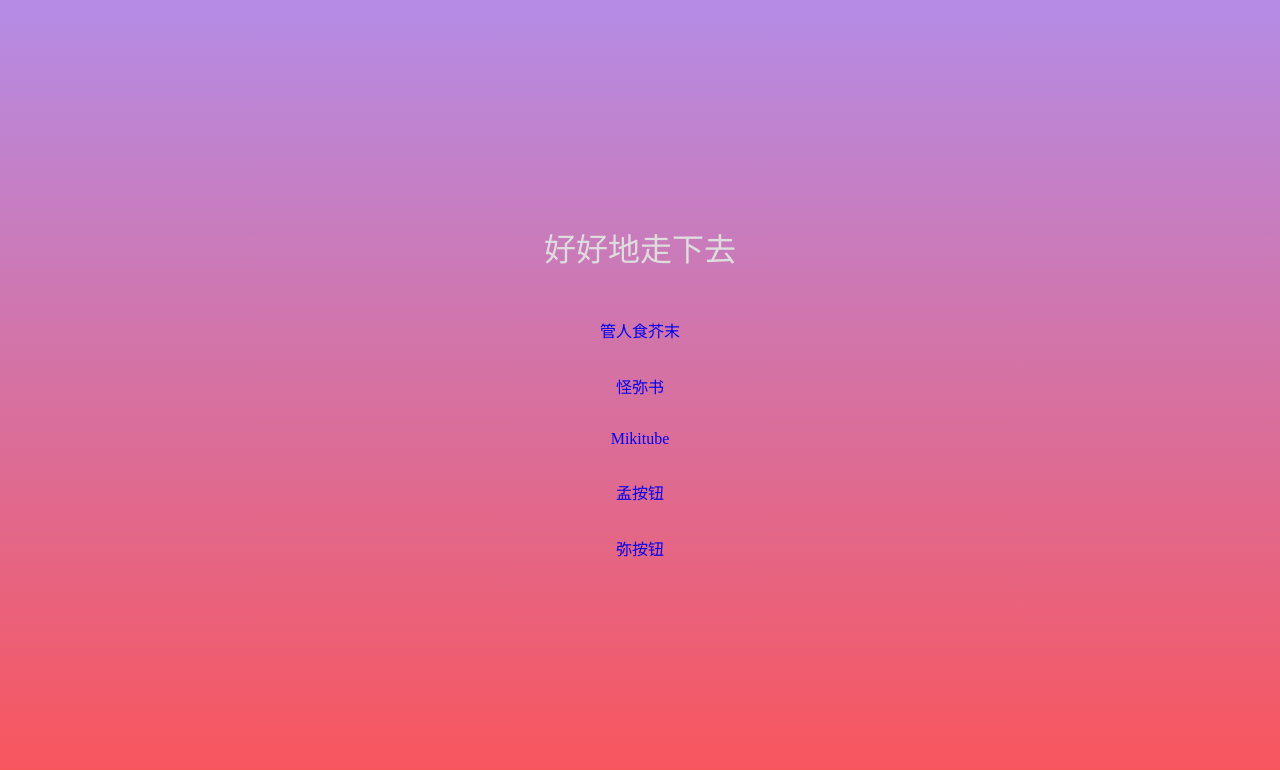
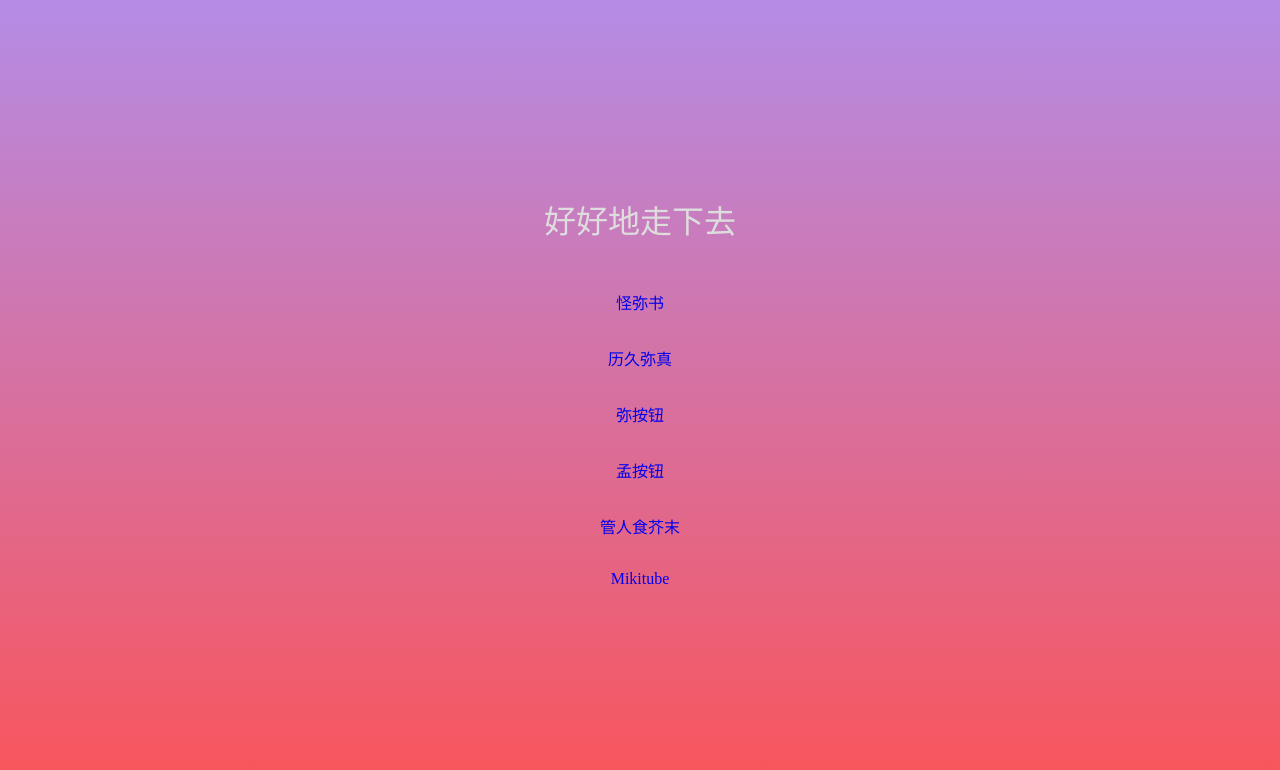
Before and after one commit to mihirukiss/mihiru-vue, a Vue app: page / in a window 1280 px wide. Shown: the top 770 px of the page. Built offline with nearby package versions, Linux system fonts and the light colour scheme.

Commit message:
调整样式

```diff
--- a/src/assets/css/memory.css
+++ b/src/assets/css/memory.css
@@ -8,6 +8,14 @@
   align-items: center;
   justify-content: center;
   text-align: center;
+  width: 100%;
+}
+
+a.no-decoration {
+  text-decoration: none;
+}
+
+.full-width {
   width: 100%;
 }
 
--- a/src/router/index.js
+++ b/src/router/index.js
@@ -30,7 +30,7 @@ const routes = [
     name: 'Memory',
     component: Memory,
     meta: {
-      title: "Memory"
+      title: "历久弥真"
     }
   },
 ]
--- a/src/views/Home.vue
+++ b/src/views/Home.vue
@@ -1,11 +1,12 @@
 <template>
     <v-container fluid>
         <span class="top-span">好好地走下去</span>
+        <span class="link-span"><router-link to="/miarticles">怪弥书</router-link></span>
+        <span class="link-span"><router-link to="/memory">历久弥真</router-link></span>
+        <span class="link-span"><a href="https://www.supermikimiki.com" title="弥按钮">弥按钮</a></span>
+        <span class="link-span"><a href="https://mahiru.cn" title="孟按钮">孟按钮</a></span>
         <span class="link-span"><a href="https://mihiru.com/onlooker/" title="管人食芥末">管人食芥末</a></span>
-        <span class="link-span"><router-link to="/miarticles">怪弥书</router-link></span>
         <span class="link-span"><a href="https://mihiru.com/mikitube/" title="Mikitube">Mikitube</a></span>
-        <span class="link-span"><a href="https://mahiru.cn" title="孟按钮">孟按钮</a></span>
-        <span class="link-span"><a href="https://www.supermikimiki.com" title="弥按钮">弥按钮</a></span>
     </v-container>
 </template>
 <style scoped>
--- a/src/views/Memory.vue
+++ b/src/views/Memory.vue
@@ -21,6 +21,7 @@
                 </div>
             </div>
             <memory-card v-for="memory in currDatas" :memory="memory" v-bind:key="memory.id"></memory-card>
+            <div class="text-center full-width"><router-link class="no-decoration" to="/">返回首页</router-link></div>
         </v-container>
     </v-app>
 </template>
```
